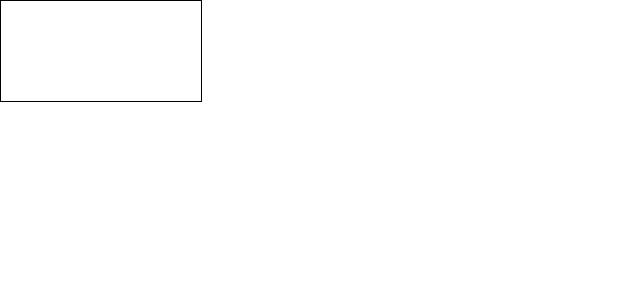
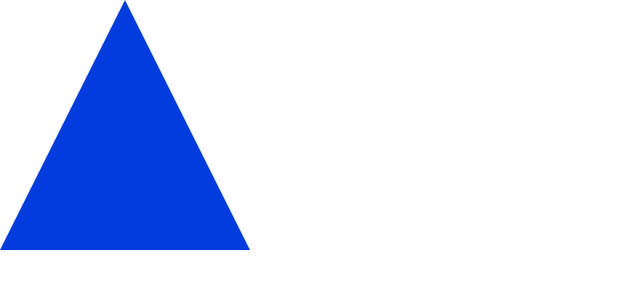
Before and after one commit to Svrle123/mern, a React (Create React App) app: page / in a window 1280 px wide. Shown: the top 300 px of the page, without its empty margins (0-640 px from the left). Built offline with nearby package versions, Linux system fonts and the light colour scheme.

Commit message:
Triangle style

```diff
--- a/src/components/Triangle.jsx
+++ b/src/components/Triangle.jsx
@@ -18,7 +18,7 @@ const Triangle = () => {
     return (
         <canvas onClick={(event) => {
             setPoint({ x: event.clientX, y: event.clientY })
-        }} ref={canvasRef} id="triangle" width="200" height="100" style={{ border: "1px solid #000000" }}></canvas>
+        }} ref={canvasRef} id="triangle" className='triangle' width="250" height="250"></canvas>
     )
 }
 
--- a/src/index.css
+++ b/src/index.css
@@ -2,3 +2,8 @@
     margin: 0;
     padding: 0;
 }
+
+.triangle {
+	background-color: #003BDE;
+	clip-path: polygon(50% 0, 100% 100%, 0 100%);
+}
```
